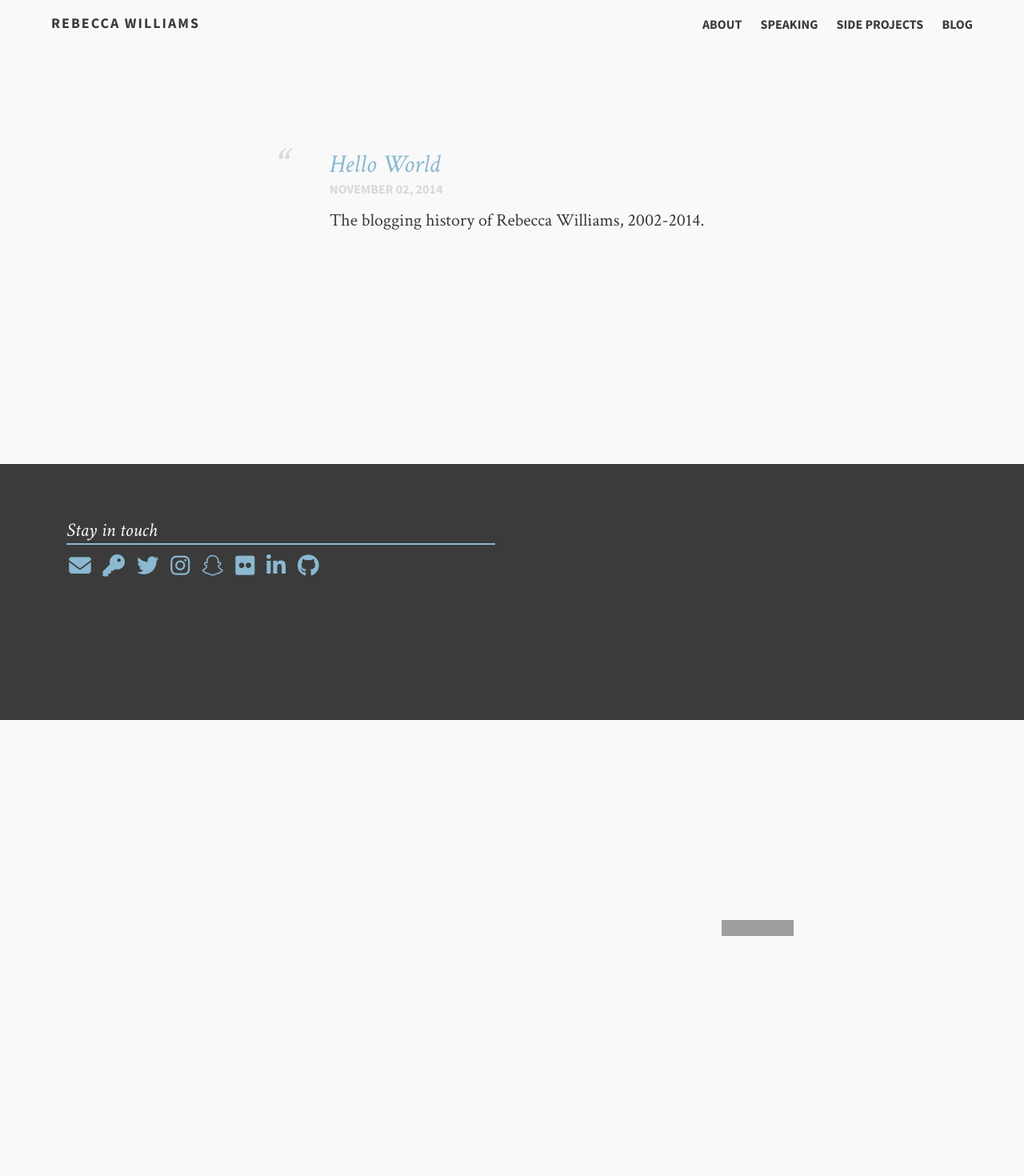
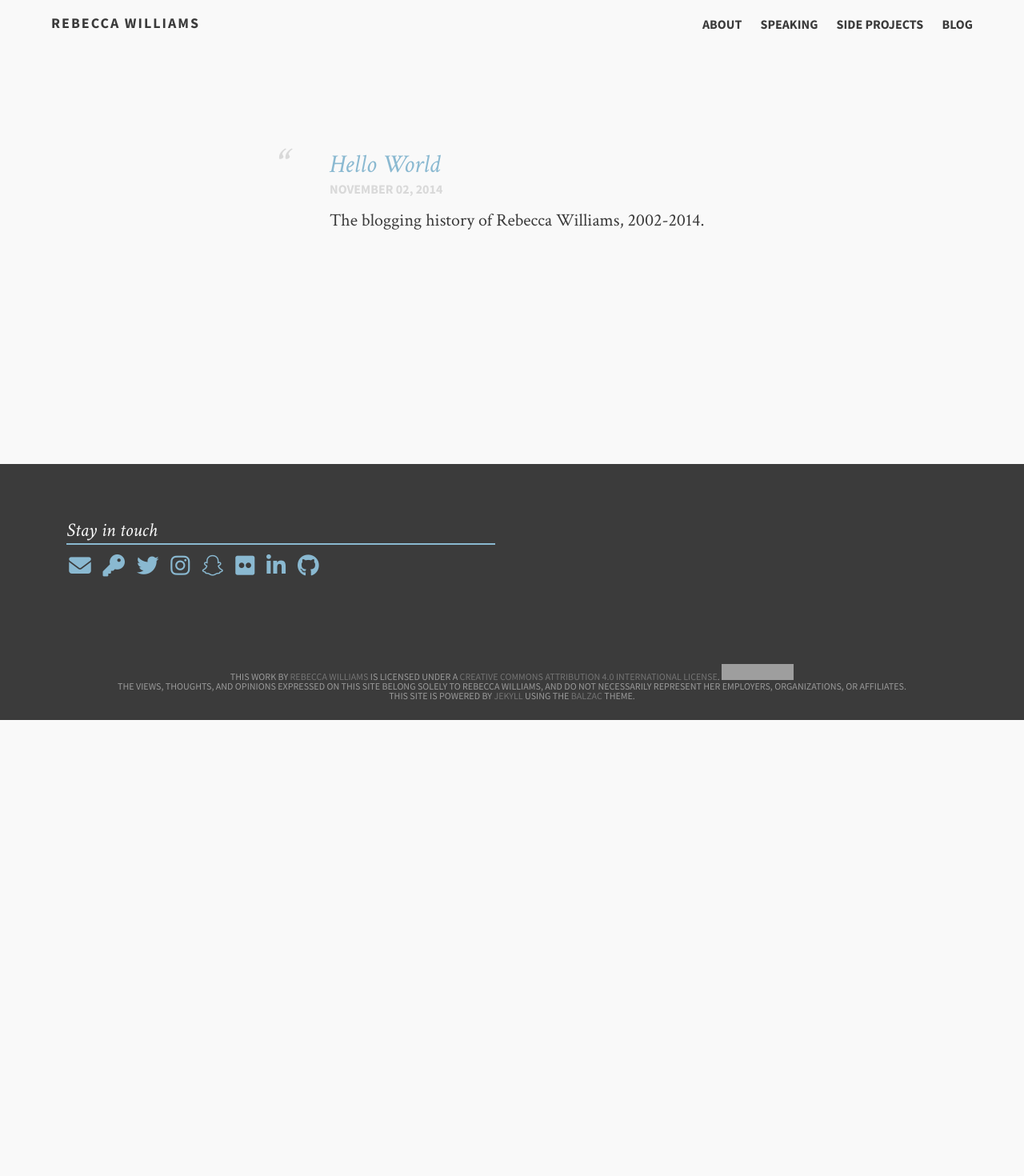
Before and after one commit to rebeccawilliams/rebeccawilliams.us, a Jekyll site: the page built from index.md, in a window 1280 px wide. Shown: the whole page at 80% size. Built offline with Jekyll 4.4.1, drawn with Linux system fonts in a browser that asks for light colours; nearby versions of some CDN libraries; after the commit the page ends 900 px from its top, so only the background shows below that; grey boxes are pictures that could not be loaded.

Commit message:
Update _styles.scss

```diff
--- a/_sass/_styles.scss
+++ b/_sass/_styles.scss
@@ -576,8 +576,7 @@ footer {
         text-align: center;
         display: block;
         width: 100%;
-        height: 100%;
-        bottom: 8px;
+        bottom: 12px;
         font-family: $sans;
         text-transform: uppercase;
         color: transparentize($white, .5);
```
